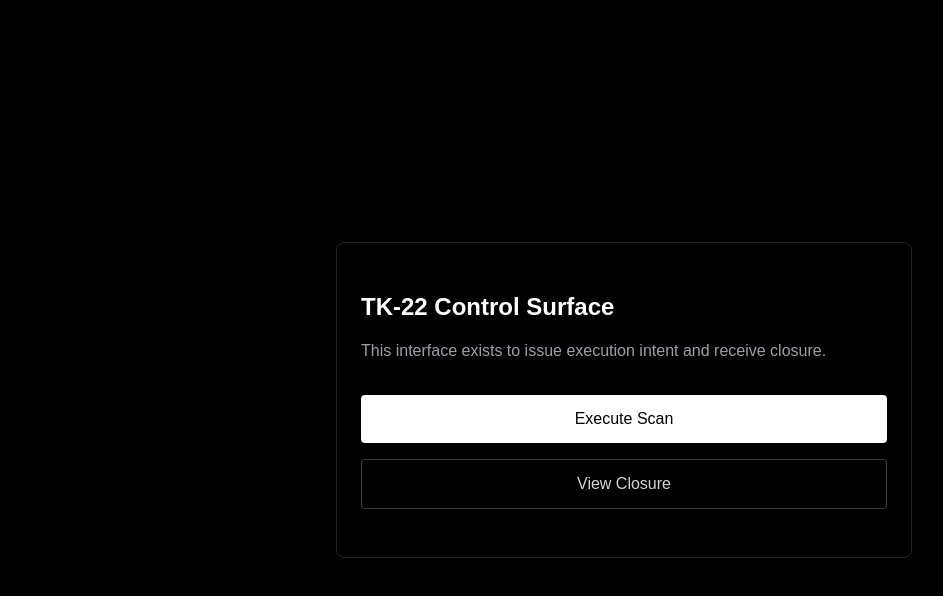
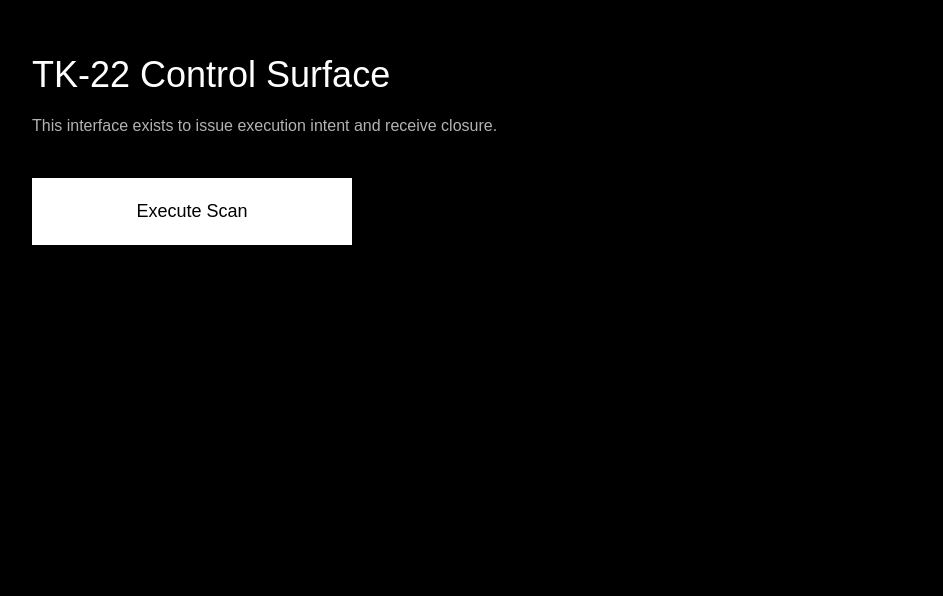
Before and after one commit to crystalclearhouse-data/tk-22-ui, a Next.js app: page / in a window 1280 px wide. Shown: the top 596 px of the page, without its empty margins (16-959 px from the left). Built offline with nearby package versions, Linux system fonts and the light colour scheme.

Commit message:
Close TK-22 decision loop

```diff
--- a/src/app/page.tsx
+++ b/src/app/page.tsx
@@ -1,29 +1,97 @@
-export default function Home() {
+'use client';
+
+import { useState } from 'react';
+
+type VerdictType = 'SAFE_TO_PROCEED' | 'ACTION_REQUIRED' | 'DO_NOT_PROCEED';
+type ConfidenceLevel = 'LOW' | 'MEDIUM' | 'HIGH';
+
+interface Verdict {
+  verdict: VerdictType;
+  confidence: ConfidenceLevel;
+  reason: string;
+}
+
+export default function Page() {
+  const [verdict, setVerdict] = useState<Verdict | null>(null);
+
+  const executeScan = () => {
+    // Mock verdict — deterministic for v1
+    setVerdict({
+      verdict: 'DO_NOT_PROCEED',
+      confidence: 'HIGH',
+      reason: 'Ownership concentration exceeds safe threshold'
+    });
+  };
+
+  const getBackgroundColor = () => {
+    if (!verdict) return '#000';
+    switch (verdict.verdict) {
+      case 'SAFE_TO_PROCEED':
+        return '#0f3d2e';
+      case 'ACTION_REQUIRED':
+        return '#3d320f';
+      case 'DO_NOT_PROCEED':
+        return '#3d0f0f';
+    }
+  };
+
   return (
-    <main className="min-h-screen flex items-center justify-center bg-black text-white">
-      <div className="max-w-xl w-full px-6 py-12 border border-zinc-800 rounded-lg">
-        <h1 className="text-2xl font-semibold mb-4">
-          TK-22 Control Surface
-        </h1>
+    <main
+      style={{
+        minHeight: '100vh',
+        padding: 48,
+        backgroundColor: getBackgroundColor(),
+        color: '#fff',
+        display: 'flex',
+        flexDirection: 'column',
+        justifyContent: verdict ? 'center' : 'flex-start'
+      }}
+    >
+      {!verdict && (
+        <>
+          <h1 style={{ fontSize: 36, marginBottom: 12 }}>
+            TK-22 Control Surface
+          </h1>
+          <p style={{ opacity: 0.7, marginBottom: 40 }}>
+            This interface exists to issue execution intent and receive closure.
+          </p>
 
-        <p className="text-zinc-400 mb-8">
-          This interface exists to issue execution intent and receive closure.
-        </p>
-
-        <div className="space-y-4">
           <button
-            className="w-full py-3 rounded bg-white text-black font-medium hover:bg-zinc-200 transition"
+            onClick={executeScan}
+            style={{
+              padding: 20,
+              fontSize: 18,
+              background: '#fff',
+              color: '#000',
+              border: 'none',
+              cursor: 'pointer',
+              maxWidth: 320
+            }}
           >
             Execute Scan
           </button>
+        </>
+      )}
 
-          <button
-            className="w-full py-3 rounded border border-zinc-700 text-zinc-300 hover:bg-zinc-900 transition"
-          >
-            View Closure
-          </button>
-        </div>
-      </div>
+      {verdict && (
+        <>
+          <h1 style={{ fontSize: 48, marginBottom: 16 }}>
+            {verdict.verdict.replaceAll('_', ' ')}
+          </h1>
+
+          <p style={{ fontSize: 18, marginBottom: 8 }}>
+            Confidence: {verdict.confidence}
+          </p>
+
+          <p style={{ fontSize: 20, marginBottom: 32 }}>
+            {verdict.reason}
+          </p>
+
+          <p style={{ opacity: 0.8 }}>
+            No further action is required from you at this time.
+          </p>
+        </>
+      )}
     </main>
   );
 }
```
